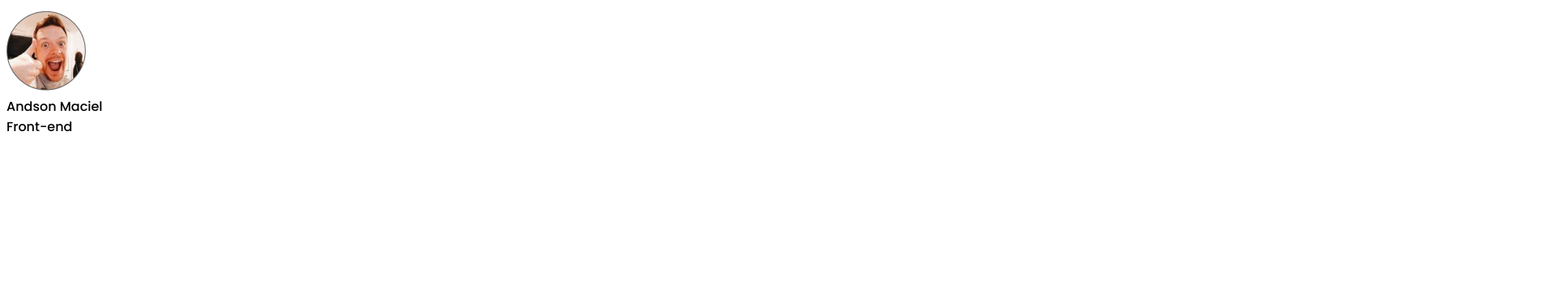
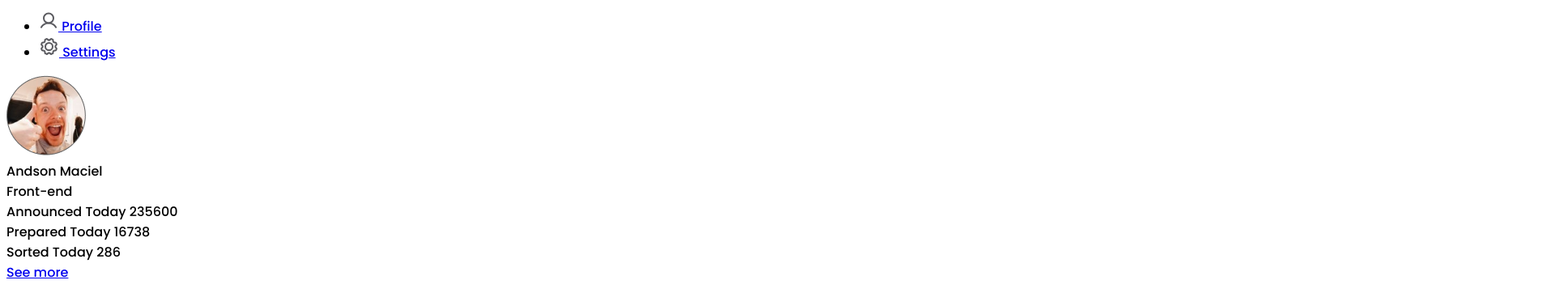
Before and after one commit to AndsonMaciel/projeto8-udemy_dashboard, a plain HTML site: page index.html in a window 1280 px wide. Shown: the part 254-616 px from the top of the page at 81% size, 1920 px wide, since content can reach past the window. Drawn offline with Linux system fonts and the light colour scheme.

Commit message:
Finalizando a estrutura html, criamos a tag main onde foi inserido uma section com 3 articles e uma tag a que sera usado para a criação de um botão. Em seguida será iniciado a estrutura do codigo CSS

```diff
--- a/index.html
+++ b/index.html
@@ -135,7 +135,38 @@
 
     <header class="topnav">
         <nav>
+            <ul class="topnav_menu">
+                <li>
+                    <a href="#">
+                        <svg width="24" height="25" viewBox="0 0 24 25" fill="none" xmlns="http://www.w3.org/2000/svg">
+                            <path
+                                d="M12 15.5C15.3137 15.5 18 12.8137 18 9.5C18 6.18629 15.3137 3.5 12 3.5C8.68629 3.5 6 6.18629 6 9.5C6 12.8137 8.68629 15.5 12 15.5Z"
+                                stroke="#5A5A5F" stroke-width="2" stroke-miterlimit="10" />
+                            <path
+                                d="M2.90625 20.7508C3.82775 19.1544 5.15328 17.8287 6.74958 16.907C8.34588 15.9853 10.1567 15.5 12 15.5C13.8433 15.5 15.6541 15.9853 17.2504 16.907C18.8467 17.8287 20.1722 19.1544 21.0938 20.7508"
+                                stroke="#5A5A5F" stroke-width="2" stroke-linecap="round" stroke-linejoin="round" />
+                        </svg>
 
+                        Profile
+
+                    </a>
+                </li>
+
+                <li>
+                    <a href="#">
+                        <svg width="25" height="25" viewBox="0 0 25 25" fill="none" xmlns="http://www.w3.org/2000/svg">
+                            <path
+                                d="M12.4972 17C14.9825 17 16.9972 14.9853 16.9972 12.5C16.9972 10.0147 14.9825 8 12.4972 8C10.0119 8 7.99719 10.0147 7.99719 12.5C7.99719 14.9853 10.0119 17 12.4972 17Z"
+                                stroke="#5A5A5F" stroke-width="2" stroke-linecap="round" stroke-linejoin="round" />
+                            <path
+                                d="M17.7195 6.60156C17.957 6.82031 18.182 7.04531 18.3945 7.27656L20.9538 7.64219C21.3708 8.36641 21.6923 9.14161 21.9101 9.94844L20.3538 12.0203C20.3538 12.0203 20.382 12.6578 20.3538 12.9766L21.9101 15.0484C21.6933 15.8556 21.3718 16.6309 20.9538 17.3547L18.3945 17.7203C18.3945 17.7203 17.9538 18.1797 17.7195 18.3953L17.3538 20.9547C16.6296 21.3717 15.8544 21.6931 15.0476 21.9109L12.9757 20.3547C12.6576 20.3828 12.3376 20.3828 12.0195 20.3547L9.94758 21.9109C9.14042 21.6941 8.36509 21.3727 7.64133 20.9547L7.27571 18.3953C7.04446 18.1766 6.81946 17.9516 6.60071 17.7203L4.04133 17.3547C3.62432 16.6305 3.30289 15.8553 3.08508 15.0484L4.64133 12.9766C4.64133 12.9766 4.61321 12.3391 4.64133 12.0203L3.08508 9.94844C3.30188 9.14127 3.62336 8.36594 4.04133 7.64219L6.60071 7.27656C6.81946 7.04531 7.04446 6.82031 7.27571 6.60156L7.64133 4.04219C8.36556 3.62517 9.14076 3.30375 9.94758 3.08594L12.0195 4.64219C12.3376 4.61406 12.6576 4.61406 12.9757 4.64219L15.0476 3.08594C15.8547 3.30274 16.6301 3.62421 17.3538 4.04219L17.7195 6.60156Z"
+                                stroke="#5A5A5F" stroke-width="2" stroke-linecap="round" stroke-linejoin="round" />
+                        </svg>
+
+                        Settings
+                    </a>
+                </li>
+            </ul>
         </nav>
 
         <section class="perfil">
@@ -146,6 +177,46 @@
             <div>Front-end</div>
         </section>
     </header>
+
+    <main>
+        <section class="sumary">
+            <article>
+                <span>
+                    <span class="description">Announced Today</span>
+                    <span class="number">235600</span>
+                </span>
+            </article>
+
+            <article>
+                <span>
+                    <span class="description">Prepared Today</span>
+                    <span class="number">16738</span>
+                </span>
+            </article>
+
+            <article>
+                <span>
+                    <span class="description">Sorted Today</span>
+                    <span class="number">286</span>
+                </span>
+            </article>
+
+            <a href="#" class="btn">See more</a>
+
+        </section>
+
+        <figure>
+            <img src="imagens/chart1.png" alt="">
+        </figure>
+
+        <figure>
+            <img src="imagens/chart2.png" alt="">
+        </figure>
+
+        <figure>
+            <img src="imagens/chart3.png" alt="">
+        </figure>
+    </main>
 </body>
 
 </html>
```
